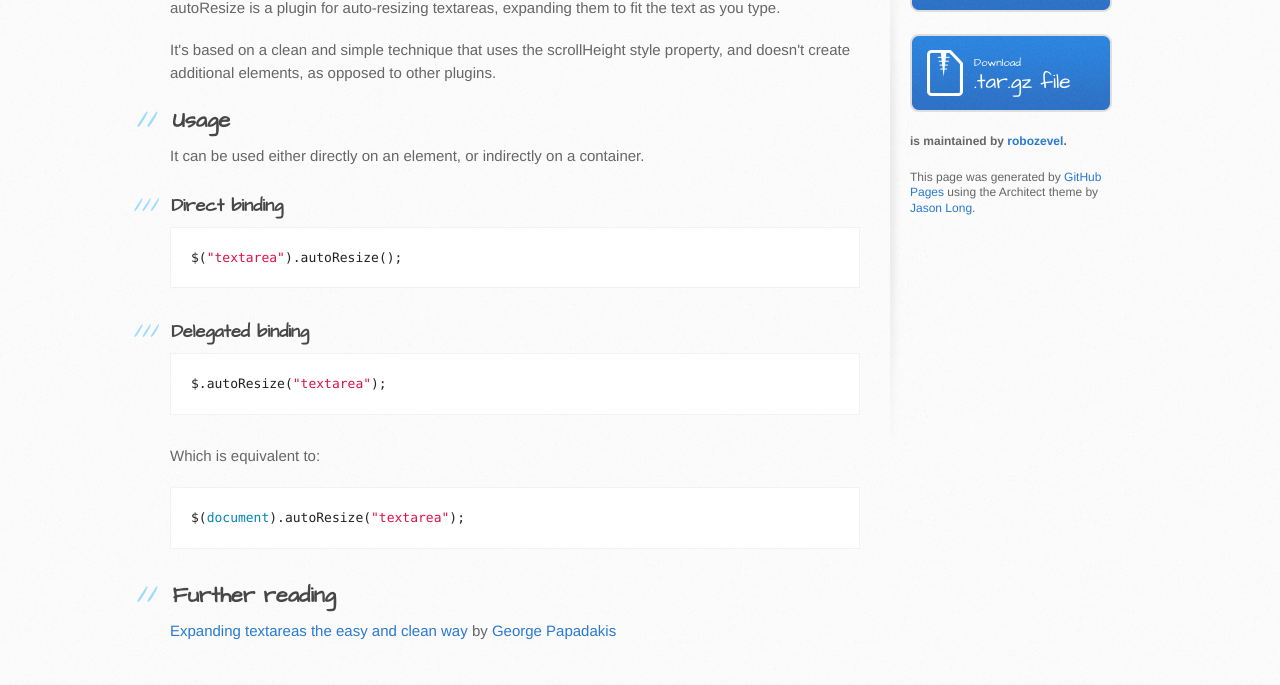
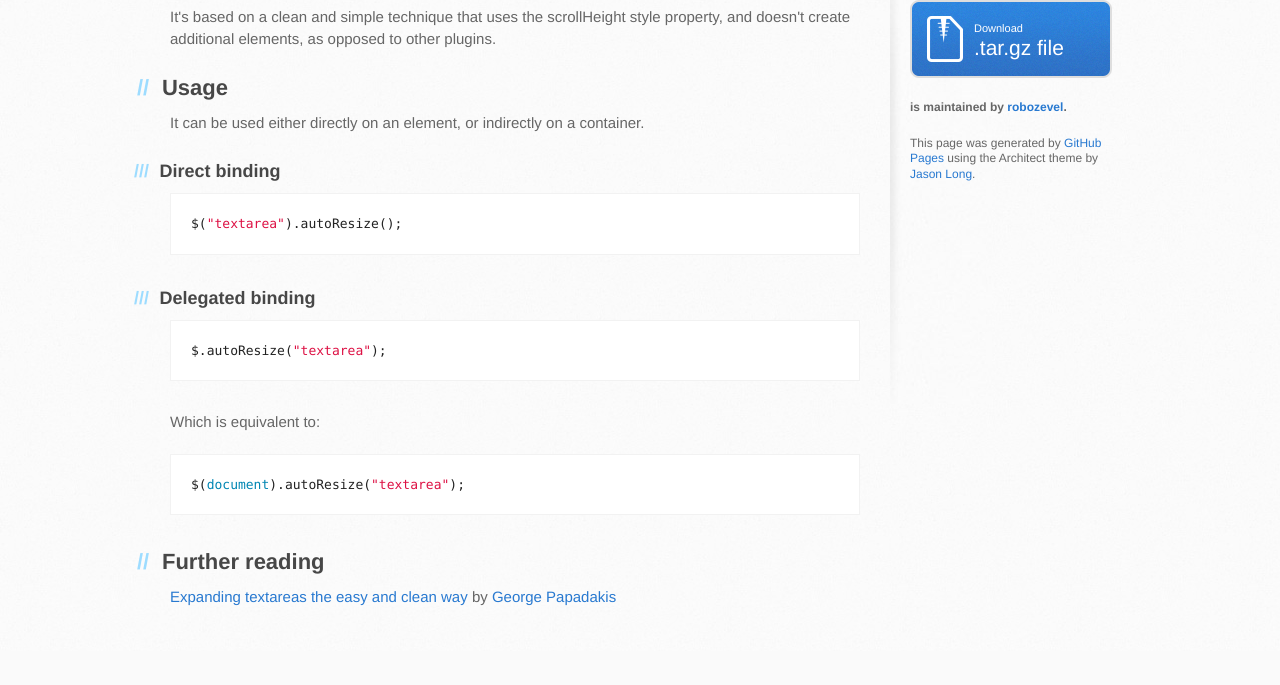
Before and after one commit to robozevel/jquery-autoResize, a plain HTML site: page index.html in a window 1280 px wide. Shown: the part 332-1017 px from the top of the page. After the commit the page ends 983 px from the top, so only its background shows below. Drawn offline with Linux system fonts and the light colour scheme.

Commit message:
Update index.html

```diff
--- a/index.html
+++ b/index.html
@@ -4,7 +4,7 @@
     <meta charset='utf-8'>
     <meta http-equiv="X-UA-Compatible" content="chrome=1">
     <meta name="viewport" content="width=device-width, initial-scale=1, maximum-scale=1">
-    <link href='https://fonts.googleapis.com/css?family=Architects+Daughter' rel='stylesheet' type='text/css'>
+    <link href='https://fonts.googleapis.com/css?family=Ubuntu' rel='stylesheet' type='text/css'>
     <link rel="stylesheet" type="text/css" href="stylesheets/stylesheet.css" media="screen" />
     <link rel="stylesheet" type="text/css" href="stylesheets/pygment_trac.css" media="screen" />
     <link rel="stylesheet" type="text/css" href="stylesheets/print.css" media="print" />
```
